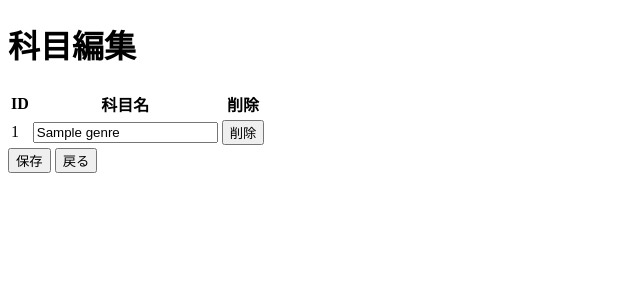
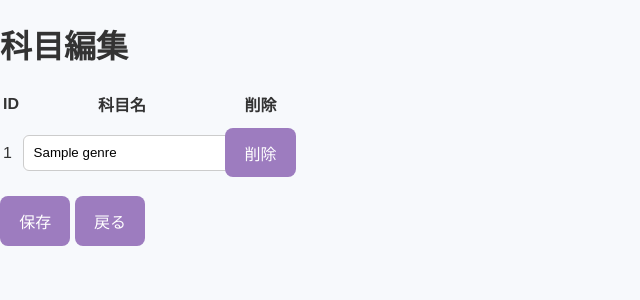
Before and after one commit to taipiwiq/testcode, a Python web app: template PLACTICE/admin_app/templates/genre_update.html in a window 1280 px wide. Shown: the top 300 px of the page, without its empty margins (0-640 px from the left). Run offline with Jinja, Linux system fonts and the light colour scheme; the template is opened without the code that fills it: most values are stand-ins (such as "Sample title", 1, 10 or a date in 2020).

Commit message:
Update base.html

```diff
--- a/PLACTICE/shared/templates/base.html
+++ b/PLACTICE/shared/templates/base.html
@@ -4,6 +4,51 @@
     <meta charset="UTF-8">
     <meta name="viewport" content="width=device-width, initial-scale=1.0">
     <title>Document</title>
+    <style>
+body {
+  font-family: 'Helvetica Neue', sans-serif;
+  background: #f7f9fc;
+  color: #333;
+  margin: 0;
+  padding: 0;
+}
+header {
+  background: linear-gradient(to right, #dcb7ff, #fff0f6);
+  padding: 1rem 2rem;
+  box-shadow: 0 2px 6px rgba(0,0,0,0.1);
+}
+header h1 {
+  margin: 0;
+  color: #5e338b;
+}
+.container {
+  max-width: 800px;
+  margin: auto;
+  padding: 2rem;
+}
+button, input[type=submit] {
+  background-color: #9d7cbf;
+  color: white;
+  border: none;
+  padding: 0.8rem 1.2rem;
+  margin: 0.5rem 0;
+  border-radius: 8px;
+  font-size: 1rem;
+  cursor: pointer;
+  transition: background 0.3s ease;
+}
+button:hover, input[type=submit]:hover {
+  background-color: #7c5aa0;
+}
+form input[type=text], form input[type=password] {
+  width: 100%;
+  padding: 0.6rem;
+  margin: 0.5rem 0;
+  border: 1px solid #ccc;
+  border-radius: 6px;
+}
+</style>
+
 </head>
 <body>
     {% block content %}
```
